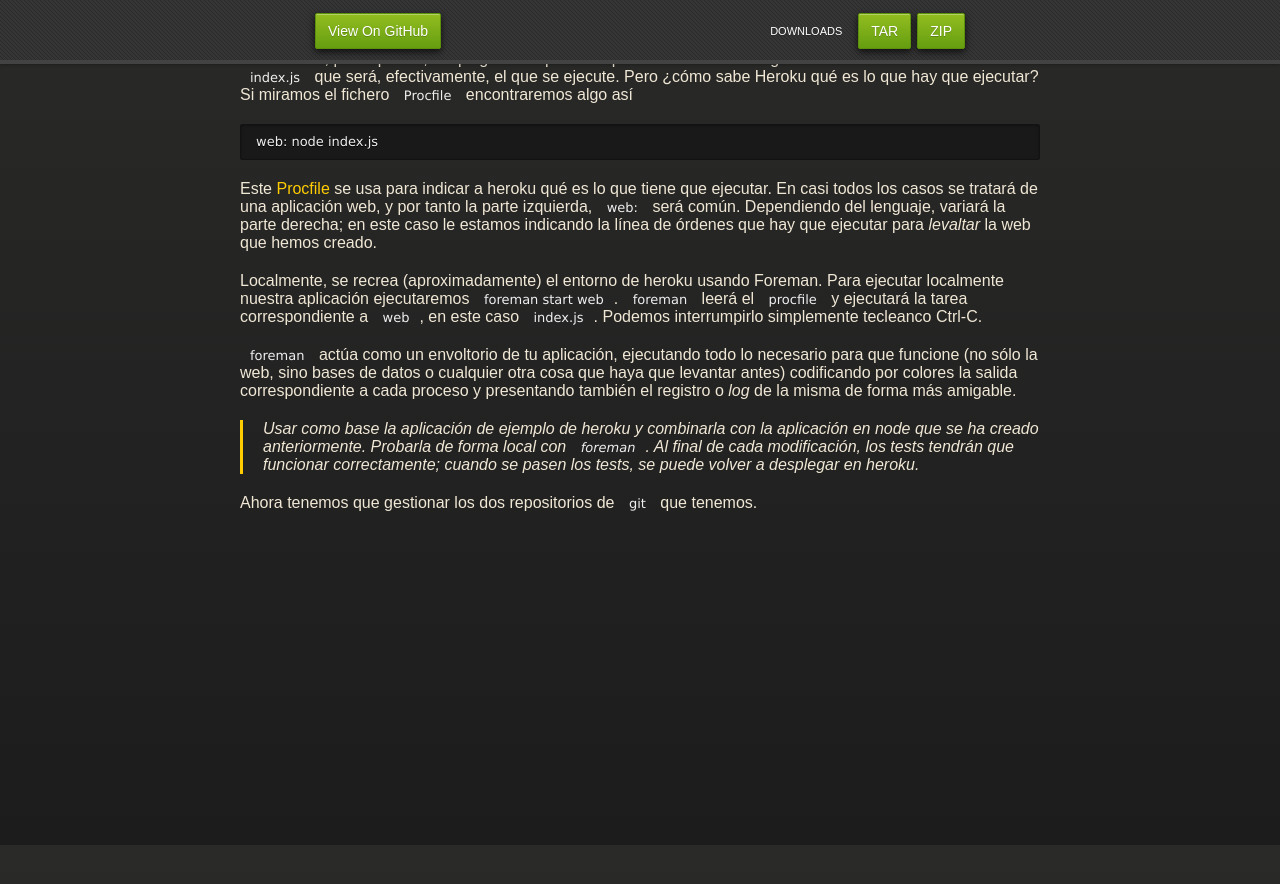
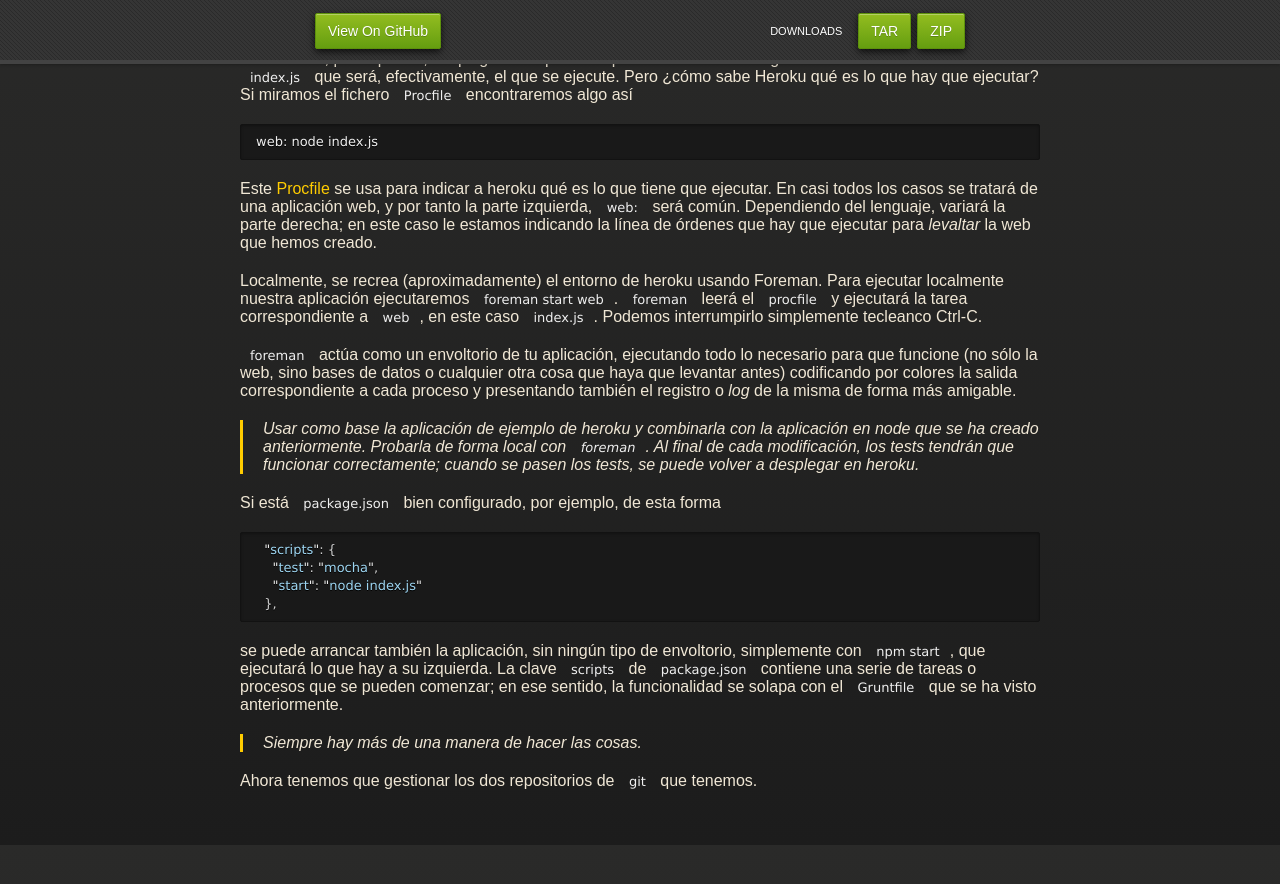
Before and after one commit to JJ/trabajando-con-paas, a Jekyll site: the page built from index.md, in a window 1280 px wide and 900 px high, scrolled down 7255 px. Shown: the top 884 px of the window. Built offline with Jekyll 4.4.1, drawn with Linux system fonts in a browser that asks for light colours; nearby versions of some CDN libraries; some web fonts are replaced; before the commit the page ends 7877 px from its top, so only the background shows below that.

Commit message:
Sync gh-pages with master

````diff
--- a/index.md
+++ b/index.md
@@ -23,7 +23,14 @@ PaaS proporciona una pila que incluye, generalmente, almacenamiento de
 datos, un marco concreto para trabajar (tal como Django o Ruby on
 Rails) y, adicionalmente, un servidor web.
 
-Esto conlleva una cierta falta de flexibilidad: se pueden usar las pilas que hay y el usuario sólo puede subir su aplicación que use esa pila, no instalar elementos adicionales que necesiten permisos de superusuario. Pero, por otro lado, ofrece la comodidad de tener que concentrarse sólo en la aplicación en sí y no en la infraestructura. Es, por eso, menos *DevOps* que una solución *IaaS*, pero por otro lado también tiene una parte que es la configuración y despliegue de la aplicación en sí y los tests que se vayan a usar.
+Esto conlleva una cierta falta de flexibilidad: se pueden usar las
+pilas que hay y el usuario sólo puede subir su aplicación que use esa
+pila, no instalar elementos adicionales que necesiten permisos de
+superusuario. Pero, por otro lado, ofrece la comodidad de tener que
+concentrarse sólo en la aplicación en sí y no en la
+infraestructura. Es, por eso, menos *DevOps* que una solución *IaaS*,
+pero por otro lado también tiene una parte que es la configuración y
+despliegue de la aplicación en sí y los tests que se vayan a usar.
 
 Usando un servicio PaaS
 -----
@@ -501,4 +508,22 @@ el registro o *log* de la misma de forma más amigable.
 >que funcionar correctamente; cuando se pasen los tests, se puede
 >volver a desplegar en heroku.
 
+Si está `package.json` bien configurado, por ejemplo, de esta forma
+
+```javascript
+  "scripts": {
+    "test": "mocha",
+    "start": "node index.js"
+  },
+```
+
+se puede arrancar también la aplicación, sin ningún tipo de
+envoltorio, simplemente con `npm start`, que ejecutará lo que hay a su
+izquierda. La clave `scripts` de `package.json` contiene una serie de
+tareas o procesos que se pueden comenzar; en ese sentido, la
+funcionalidad se solapa con el `Gruntfile` que se ha visto
+anteriormente.
+
+>Siempre hay más de una manera de hacer las cosas.
+
 Ahora tenemos que gestionar los dos repositorios de `git` que tenemos.
````
Also changed, not shown: README.md.
